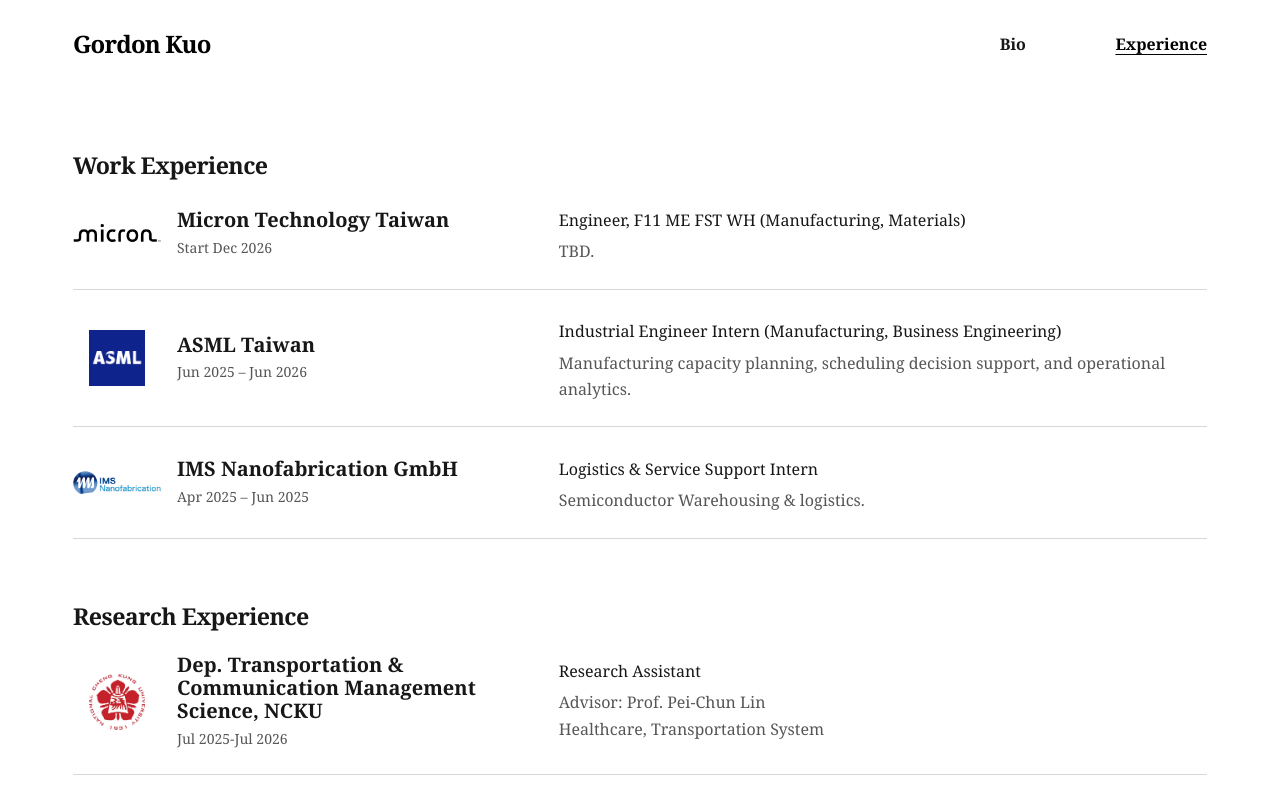
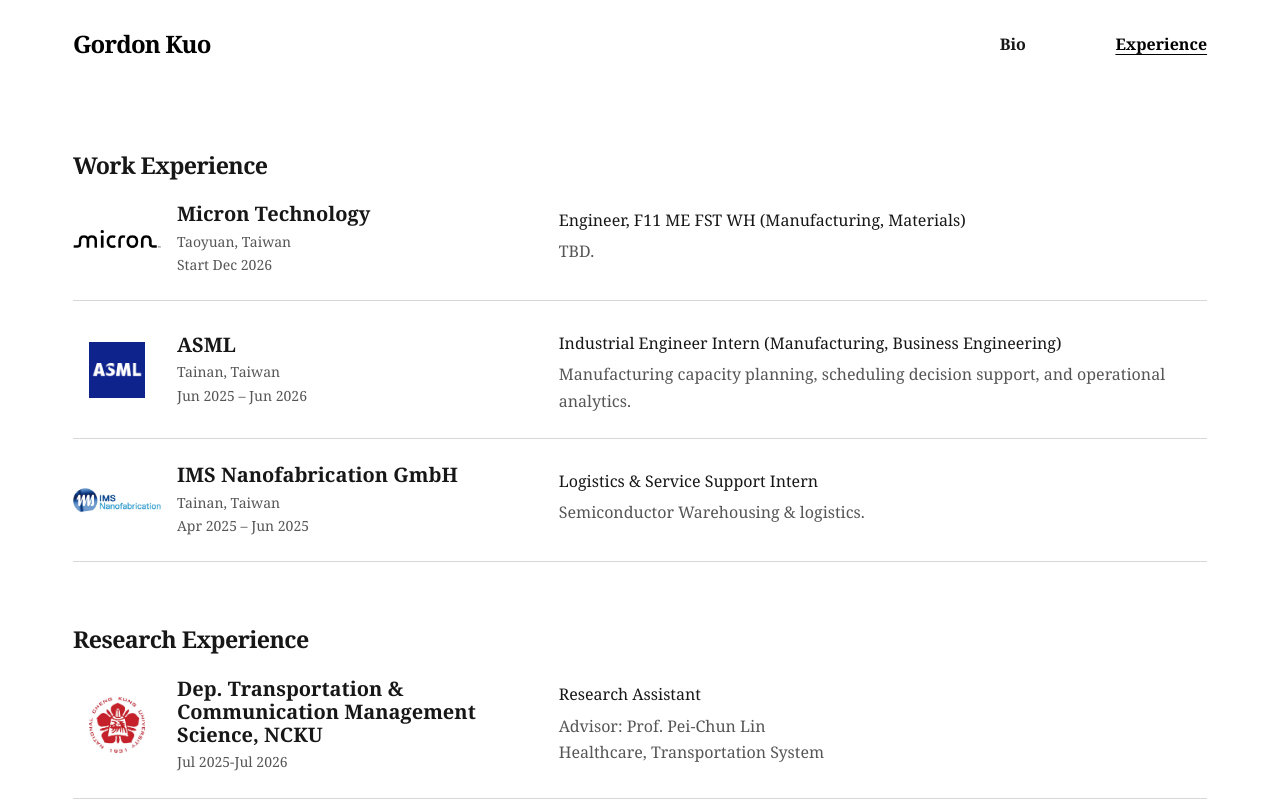
Before and after one commit to WeichenKuo1216/Gordon-Kuo.github.io, a plain HTML site: page resume.html in a window 1280 px wide. Shown: the top 801 px of the page. Drawn offline with Linux system fonts and the light colour scheme; a web font is replaced by a local one.

Commit message:
Update company names and locations in resume

```diff
--- a/resume.html
+++ b/resume.html
@@ -29,8 +29,9 @@
             <div class="resume-company">
               <img class="company-logo" src="assets/micron-logo-black-tm-rgb.png" alt="" width="88" height="56">
               <div>
-                <h3>Micron Technology Taiwan</h3>
-                <p class="resume-date">Start Dec 2026</p>
+                <h3>Micron Technology</h3>
+                <p class="resume-date">Taoyuan, Taiwan<br>
+                  Start Dec 2026</p>
               </div>
             </div>
             <div>
@@ -46,8 +47,9 @@
             <div class="resume-company">
               <img class="company-logo" src="assets/asml-logo.png" alt="" width="88" height="56">
               <div>
-                <h3>ASML Taiwan</h3>
-                <p class="resume-date">Jun 2025 – Jun 2026</p>
+                <h3>ASML</h3>
+                <p class="resume-date">Tainan, Taiwan<br>
+                  Jun 2025 – Jun 2026</p>
               </div>
             </div>
             <div>
@@ -65,7 +67,7 @@
               <img class="company-logo" src="assets/ims-logo.jpg" alt="" width="88" height="56">
               <div>
                 <h3>IMS Nanofabrication GmbH</h3>
-                <p class="resume-date">Apr 2025 – Jun 2025</p>
+                <p class="resume-date">Tainan, Taiwan<br>Apr 2025 – Jun 2025</p>
               </div>
             </div>
             <div>
```
